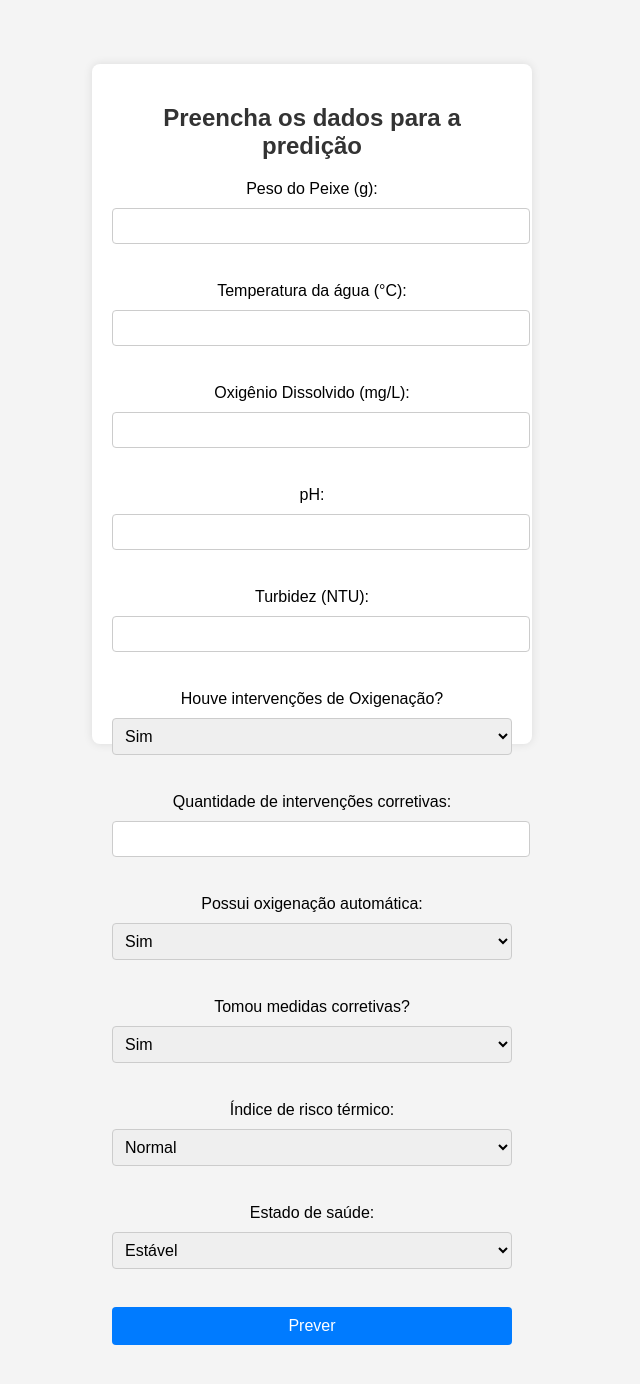
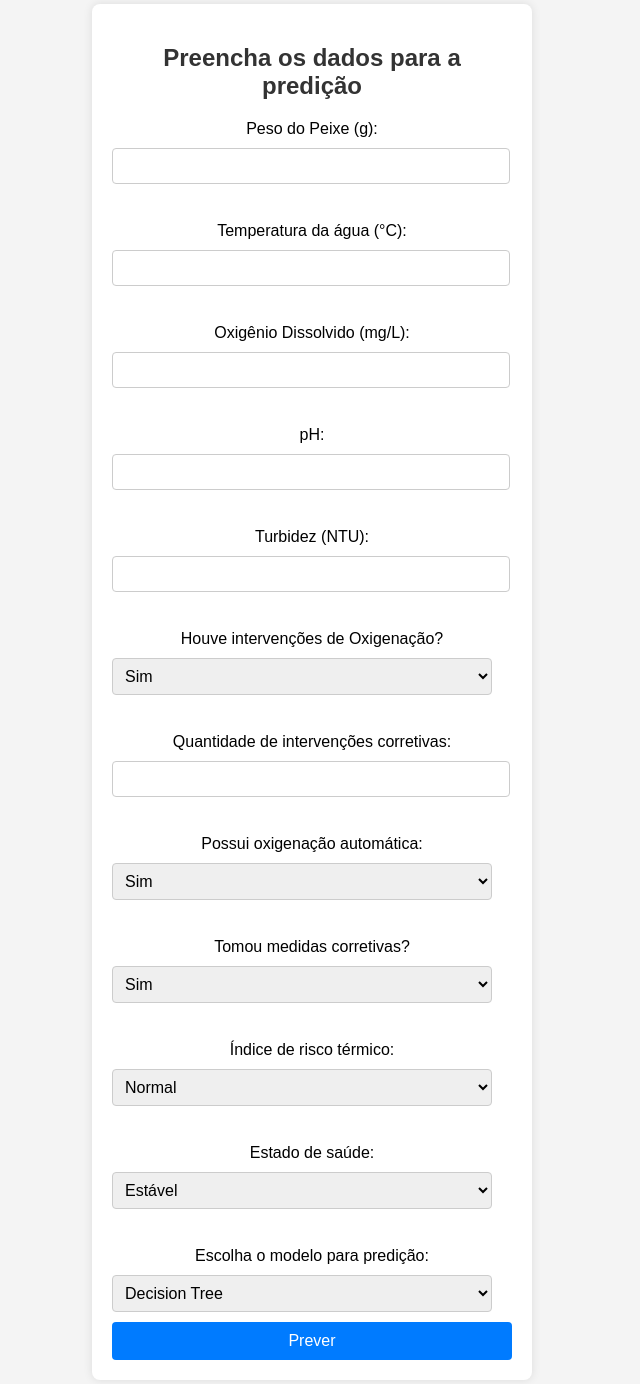
Before and after one commit to IohanaViterbino/ml_tilapia, a Flask app: page / in a window 1280 px wide. Shown: the whole page, without its empty margins (328-968 px from the left). Before the commit the page ends 1345 px from the top, so only its background shows below. Run offline with Flask 3, Linux system fonts and the light colour scheme; parts of the project's set-up code (start-up, migrations or seed data) failed here and were passed over.

Commit message:
feat: adiciona suporte a múltiplos modelos de predição e remove modelo obsoleto

```diff
--- a/app/app.py
+++ b/app/app.py
@@ -1,43 +1,58 @@
 from flask import Flask, render_template, request
 import joblib
 import numpy as np
+import os
 
 app = Flask(__name__)
 
-# Carrega o modelo treinado
-model = joblib.load("regressao_modelo.joblib")
+def load_models():
+    """Carrega os modelos treinados dinamicamente."""
+    model_dir = os.path.join(os.path.dirname(__file__), "model")
+    models = {
+        "lr": "logistic_regression_modelo.joblib",
+        "dt": "decision_tree_modelo.joblib",
+        "rf": "random_florest_modelo.joblib",
+        "sv": "support_vector_modelo.joblib"
+    }
+
+    return {key: joblib.load(os.path.join(model_dir, filename)) for key, filename in models.items()}
+
+# Carregar todos os modelos na inicialização
+models = load_models()
 
 @app.route("/")
 def index():
+    """Renderiza a página inicial."""
     return render_template("index.html")
 
 @app.route("/predict", methods=["POST"])
 def predict():
     try:
+        # Mapeia os campos do formulário para conversões adequadas
+        campos_float = ["average_fish_weight", "temperature", "dissolved_oxygen", "ph", "turbidity"]
+        campos_int = ["oxygenation_interventions", "corrective_interventions", "oxygenation_automatic",
+              "corrective_measures", "thermal_risk_index", "health_status"]
+
         # Obtém os dados do formulário
-        data = [
-            float(request.form["fish_weight"]),
-            float(request.form["temperature"]),
-            float(request.form["oxygen"]),
-            float(request.form["ph"]),
-            float(request.form["turbidity"]),
-            int(request.form["oxygen_intervention"]),
-            int(request.form["corrective_intervention"]),
-            int(request.form["oxygen_automatic"]),
-            int(request.form["corrective_measures"]),
-            int(request.form["thermal_risk"]),
-            int(request.form["health_status"])
-        ]
+        data = [float(request.form[campo]) for campo in campos_float] + \
+               [int(request.form[campo]) for campo in campos_int]
 
-        # Faz a previsão
-        prediction = model.predict([data])[0]
+        # Obtém o modelo escolhido (padrão: Decision Tree)
+        model_key = request.form.get("model_predict", "dt")
+        prediction = get_model_prediction(model_key, data)
 
-        # Converte 0 e 1 para "Sim" ou "Não"
+        # Converte 0 e 1 para "Morreria" ou "Sobreviveria"
         resultado_texto = "Morreria" if prediction == 1 else "Sobreviveria"
 
         return render_template("result.html", resultado_texto=resultado_texto)
+
     except Exception as e:
         return render_template("error.html", error=str(e))
 
+def get_model_prediction(model_key, data):
+    """Obtém a predição do modelo escolhido, usando Decision Tree como fallback."""
+    model = models.get(model_key, models["dt"])
+    return model.predict([data])[0]
+
 if __name__ == "__main__":
     app.run(debug=True)
--- a/app/static/style.css
+++ b/app/static/style.css
@@ -8,7 +8,6 @@ body {
     flex-direction: column;
     align-items: center;
     justify-content: center;
-    height: 100dvh;
 }
 
 /* Estilização do contêiner principal */
@@ -18,7 +17,6 @@ body {
     border-radius: 8px;
     box-shadow: 0 0 10px rgba(0, 0, 0, 0.1);
     width: 100%;
-    max-height: 80vh;
     max-width: 400px;
     text-align: center;
 }
@@ -37,11 +35,11 @@ form {
 
 /* Inputs */
 input, select {
-    width: 100%;
     padding: 8px;
     border: 1px solid #ccc;
     border-radius: 4px;
     font-size: 16px;
+    width: 95%;
 }
 
 /* Botão */
--- a/app/templates/index.html
+++ b/app/templates/index.html
@@ -76,6 +76,14 @@
           <option value="0">Em risco</option></select
         ><br />
 
+        <label>Escolha o modelo para predição:</label>
+        <select name="model_predict" required>
+          <option value="dt">Decision Tree</option>
+          <option value="rf">Random Forest</option>
+          <option value="lr">Logistic Regression</option>
+          <option value="sv">Support Vector</option>
+        </select>
+
         <button type="submit">Prever</button>
       </form>
     </div>
```
Also changed, not shown: 5 other files.
